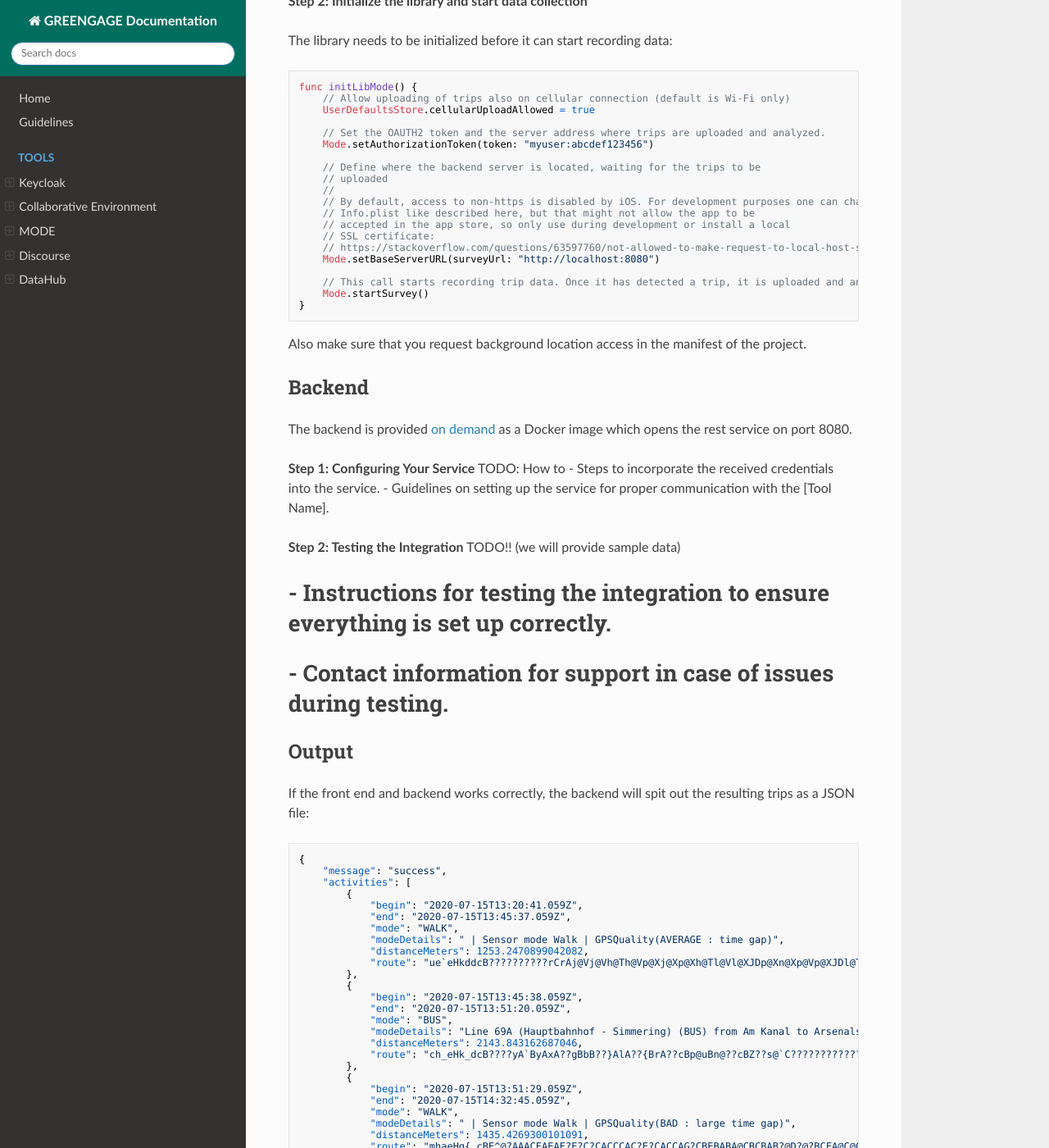
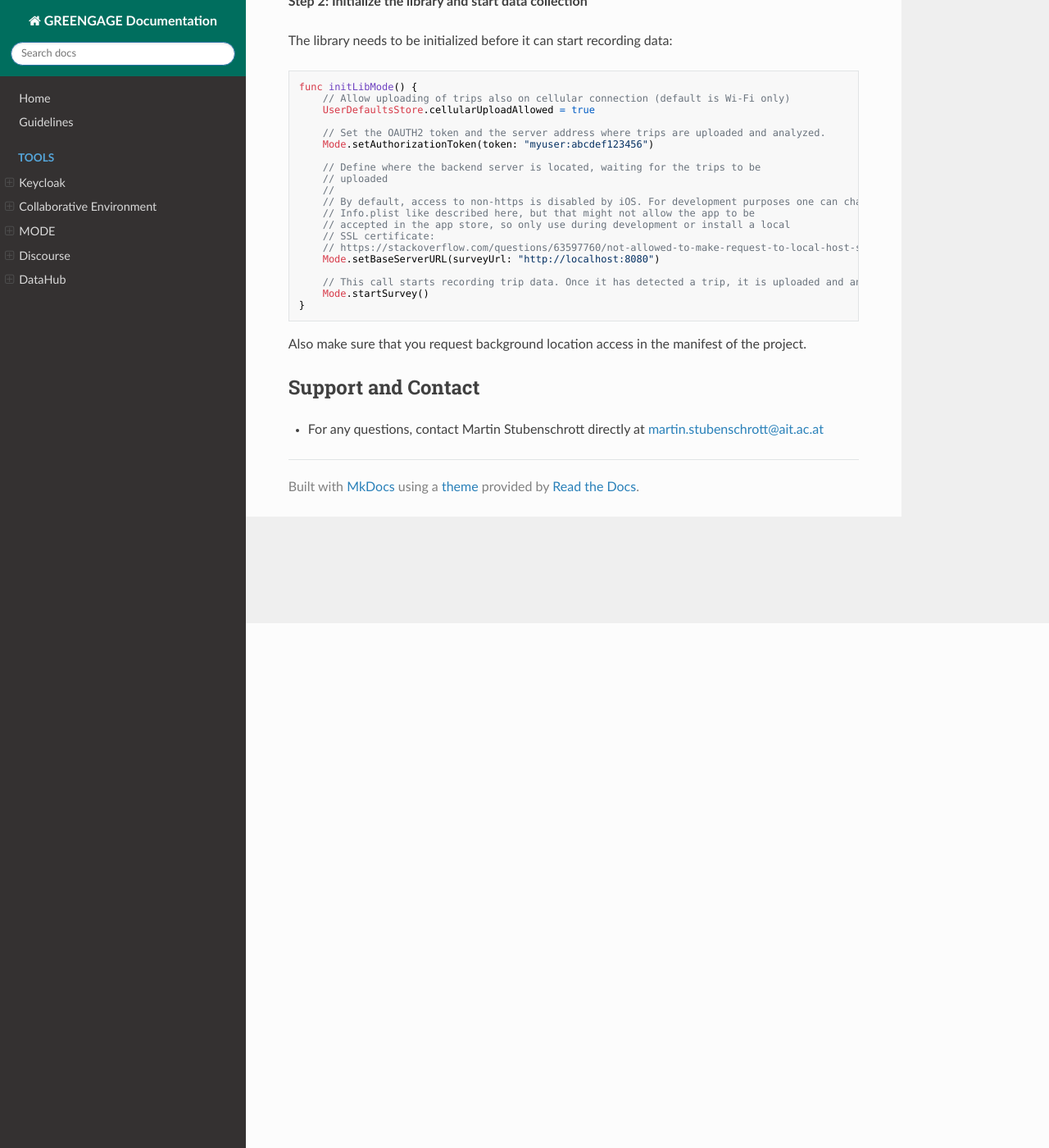
Before and after one commit to Greengage-project/Documentation, an MkDocs documentation site: the page built from docs/tools/mode/examples/ios.md, in a window 1280 px wide and 1400 px high, scrolled down 640 px. Shown: the whole window at 82% size. Built offline with MkDocs 1.6.1, drawn with Linux system fonts in a browser that asks for light colours; nearby versions of some CDN libraries; some of the changed text lies outside the part shown.

Commit message:
Fix some links

````diff
--- a/docs/tools/mode/examples/ios.md
+++ b/docs/tools/mode/examples/ios.md
@@ -10,7 +10,7 @@ The most recent version of the MODE library will be provided by AIT
 [upon request](mailto:martin.stubenschrott@ait.ac.at).
 
 You will also be granted Git access to
-https://gitlab.ait.ac.at/energy/commons/smartsurvey/ios/SmartSurveyDemoApp/
+[https://gitlab.ait.ac.at/energy/commons/smartsurvey/ios/SmartSurveyDemoApp/]()
 which hosts a very basic demo app, showing how to use the MODE library.
 
 **Step 1: Add the library to the App as a build dependency**
@@ -52,71 +52,7 @@ func initLibMode() {
 Also make sure that you request background location access in the manifest of the
 project.
 
-## Backend
-
-The backend is provided [on demand](mailto:martin.stubenschrott@ait.ac.at) as a Docker image which opens
-the rest service on port 8080.
-
-**Step 1: Configuring Your Service**
-TODO: How to
-- Steps to incorporate the received credentials into the service.
-- Guidelines on setting up the service for proper communication with the [Tool Name].
-
-**Step 2: Testing the Integration**
-TODO!! (we will provide sample data)
-
-# - Instructions for testing the integration to ensure everything is set up correctly.
-# - Contact information for support in case of issues during testing.
-
-## Output
-If the front end and backend works correctly, the backend will
-spit out the resulting trips as a JSON file:
-```json
-{
-	"message": "success",
-	"activities": [
-		{
-			"begin": "2020-07-15T13:20:41.059Z",
-			"end": "2020-07-15T13:45:37.059Z",
-			"mode": "WALK",
-			"modeDetails": " | Sensor mode Walk | GPSQuality(AVERAGE : time gap)",
-			"distanceMeters": 1253.2470899042082,
-			"route": "ue`eHkddcB??????????rCrAj@Vj@Vh@Th@Vp@Xj@Xp@Xh@Tl@Vl@XJDp@Xn@Xp@Vp@XJDl@Tn@Rp@RRB@@D@?@?@???@???@@????????@???A?????????????????????????????????@????????????????????????Nh@??@E??@??@@B@B@B@@ACAAAC?AM]EICGCE?A???@?@BFBH@DP`A@F?D???B????A@A???EA??A??A????A@??????A????AA????CAI@??A@????A????????@?????B@B?D?B?F@D?B?H@H?F?D@B?@?@????C?CAC?CAGAGCG?CAA?AAA@??ABABCBABAB?@?@?BBBBD@D@F?DCDCBCBEBEBC@EBEBC@EBEBC@EBC@CBCBCBCBCBEBC@EBE@C@C@ABCBCBEBCBE@E@G@G@EBEBEBGBEBG@GBG@G?G?E?ECCEAEAEAECEECECEEECEECECCCCECCECCACACAEACAECECEEECEECCEEECECECECECEEECECECEAECEAECGCGCEEECE?C@CBE@C?CCECC?E?CBCFADCFCDABC@A@A?@A????A?A??@A???@A??@A??????@??A?@@?@??????A?A?AA???????????A?@???????@??@???@A??@?A???A@A?A??????@A??A??@A@???@???@?B????@??A?AA????A?????????A???@?????@?@?@?@?@A??@??????A???@@?A?A???????????A???A?A??????????@??@???A??@A???A@?A??@?@A@?@?@????@????A?????A?A?A?????A??????A????DA??????A??@????A???@??@?????@??A?????????@??????A?????CAAA?AAAA@???@A?????????@@@@?@????@@???????????????A?????????A???AA????????A?????A???@@@??@A?????A?@?????@??A?A@A@A@????@I@????B?@?A@??@?@ABCBA@A???"
-		},
-		{
-			"begin": "2020-07-15T13:45:38.059Z",
-			"end": "2020-07-15T13:51:20.059Z",
-			"mode": "BUS",
-			"modeDetails": "Line 69A (Hauptbahnhof - Simmering) (BUS) from Am Kanal to Arsenalsteg | Sensor mode Bus routed to Bus | GPSQuality(GOOD)",
-			"distanceMeters": 2143.843162687046,
-			"route": "ch_eHk_dcB????yA`ByAxA??gBbB??}AlA??{BrA??cBp@uBn@??cBZ??s@`C????????????????????AnD??ElC??EjCGlC??EtB??EtBGtB??IxD??KpC????????????????????A`D??IdE????c@xC??_AlB??CzC??m@lC??_AbB????????????qA`C????wBxD??_BfC??wAzB????}A~B????????????????iAbB??gAdB??gB`C??q@~@s@~@s@~@KW"
-		},
-		{
-			"begin": "2020-07-15T13:51:29.059Z",
-			"end": "2020-07-15T14:32:45.059Z",
-			"mode": "WALK",
-			"modeDetails": " | Sensor mode Walk | GPSQuality(BAD : large time gap)",
-			"distanceMeters": 1435.4269300101091,
-			"route": "mhaeHq{_cBE^@?AAACEAEAE?E?C?CACCCAC?E?CACCAG?CBEBABA@CBCBAB?@D?@?BCFA@C@CBAB?B@B@@@A@C@C@A@@@B?DABAB?B?@@@??@?BABA@?@?@B?D?D@D@F@D@D@F@F@D@FBD@F@FBH@FBHBFBFBFBHBF@HBF@DBF@FBDBDBDBFBD@FBD@D?B?@???????A??????????????@@?B@DBDBF@DBFBDBFBD@FBDBFBFBDBDBDBFBDBFBFBDBFBD@F@FBFBDB@DAD?DAB@D@B@@@A@CBC@CB?BDBFBF@FBD@BDBB@F@F@H?H@H@H@HBHBF@DBF@DBFBBDDDBDBDBDDBDBFBDDFBD@FBFBD@FBFBDBFBDDDDFDFBDDDBDBDBBBBBDBBBBD@B@DABABEBCBCBE@G@G@G@GBE@EBG@E?G@G?E@G?E@GBE@IBGBGDGBGBEBG@E@E@G@E@G@G@G@E@G@G?E@G?G@EBEBEBEBAD?D@FBDBBDDD@F@B@D?D@B?B@B@B??DJ?@@@?@B@LLDBFB@@@?@@@???@@@?@@@???@@@???@@@?@?@@??@@@?@?@@??@?@@@@DBB@NZ?@?@@@?@@??@?@?@@??@??@B??????????????AA???????A????EM??AC????AC?A???A????CG?AAC????????CI?AAA?A???????A??A????A??AE?????AA????A?????AAA?AAC?????A??????AAAE???A????M_@AACEAA??A??AAA??AAA?AA??MKAACCCACCECCCCACCEECCEAE?E@EDEDEFCDAHCHAHAHAH?FAF?DADCBADADAF?FAHAFAFAFAF?H?FAF?FAFCFCDCFCDCDCDEDCBEDCBCDAFCF?FAF@F?FAD?DADAFADCBADCDCDCDAFCDAFADAFCDCDCDCBADADADCDADCDADCFAH?HAF?HAF?F?H?F@FAD?FCFADAHAFAFAFAHAFADCFAF?D?F?D?D?FADADAFAFCFCHAFCFCHCDCFCDEBEDEBEDC@E?EACCEECACCCACCCCCCACCCCCCECCACCCACACA@A@A@?@?@?@?@?????????A??A?A?A?A?@@@?????????@?????@A@ABU??EH?@A@?@ABEJ?@ABA@CHW|@K^ADAH?@?????C?????A???@?????A?E?A?C?????J?@????A?@????????@???A????????????"
-		}
-	]
-}
-```
-
-The format uses google encoded strings for the polylines of the trips.
-We will, however, for the project also try to output GeoJSON
-files directly, which might be easier to consume.
-
 ## Support and Contact
 
 - For any questions, contact Martin Stubenschrott directly at
   [martin.stubenschrott@ait.ac.at](mailto:martin.stubenschrott@ait.ac.at)
-
-## Important Notes
-
-- You might get an API key for third-party routing services
-  (e.g. Google Router). Make sure to keep that confident
-  and **only** use it for testing and sparsingly.
-  Overuse of the API key may result in high fees, as only
-  about 20.000 requests/per month are free! For production,
-  we must use a different key being used for billing.
````
Also changed, not shown: docs/tools/mode/examples/android.md (+2 -3 lines), docs/tools/mode/examples/backend.md (+3 -3 lines), docs/tools/mode/integration.md (+3 -3 lines).
